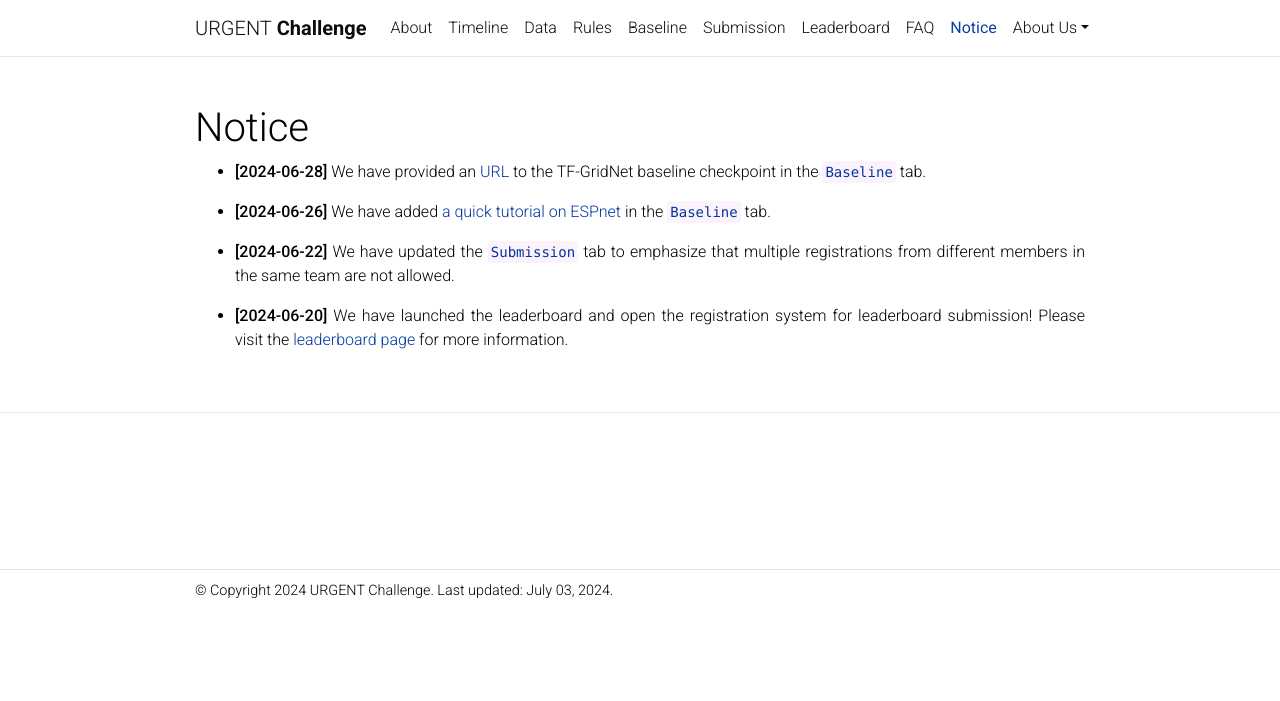
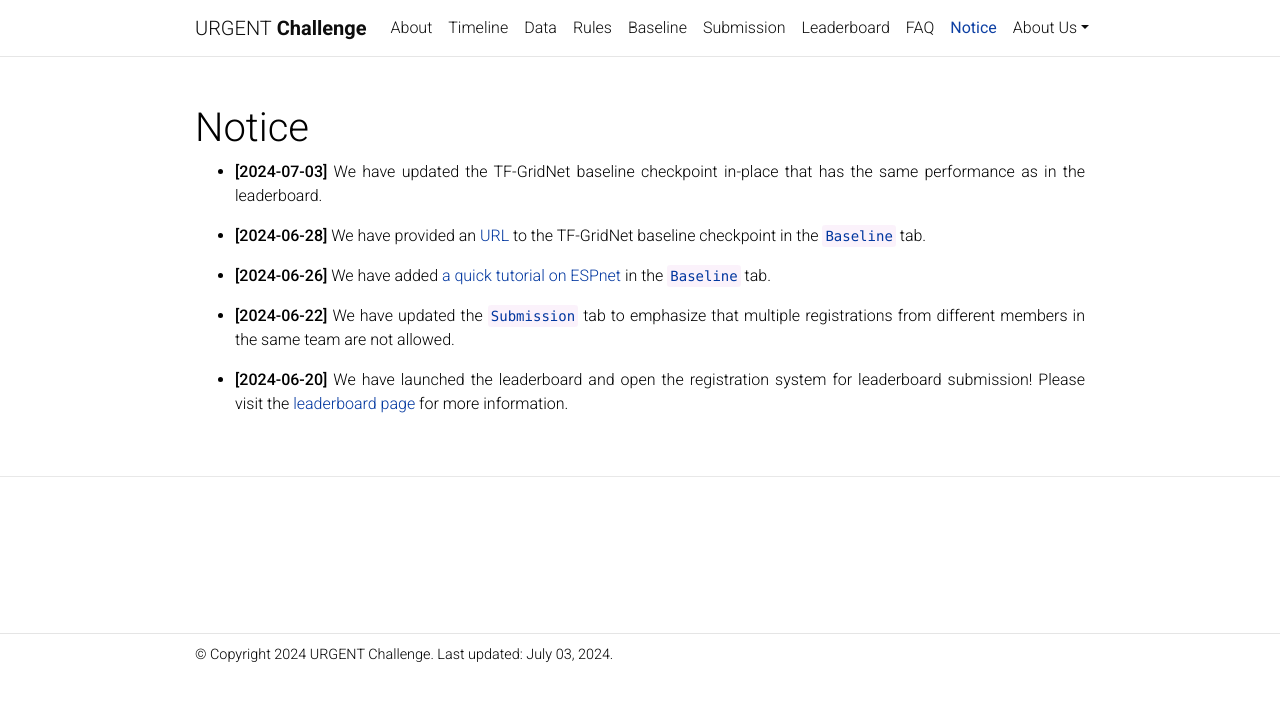
Before and after one commit to urgent-challenge/urgent2024, a Jekyll site: the page built from _pages/notice.md, in a window 1280 px wide. Shown: the top 701 px of the page. Built offline with Jekyll 4.4.1, drawn with Linux system fonts in a browser that asks for light colours; comment, search, counter and statistics services are not loaded; a style sheet for code colours, icons or effects is not loaded.

Commit message:
Update Notice

```diff
--- a/_pages/notice.md
+++ b/_pages/notice.md
@@ -7,6 +7,8 @@ nav: true
 nav_order: 9
 ---
 
+* **[2024-07-03]** We have updated the TF-GridNet baseline checkpoint in-place that has the same performance as in the leaderboard.
+
 * **[2024-06-28]** We have provided an [URL](https://huggingface.co/wyz/tfgridnet_for_urgent24) to the TF-GridNet baseline checkpoint in the [`Baseline`](/urgent2024/baseline) tab.
 
 * **[2024-06-26]** We have added [a quick tutorial on ESPnet](/urgent2024/espnet_tutorial) in the [`Baseline`](/urgent2024/baseline) tab.
```
